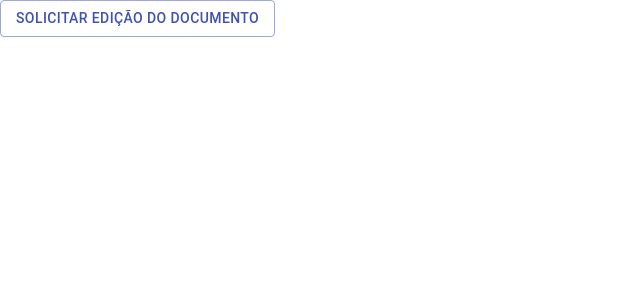
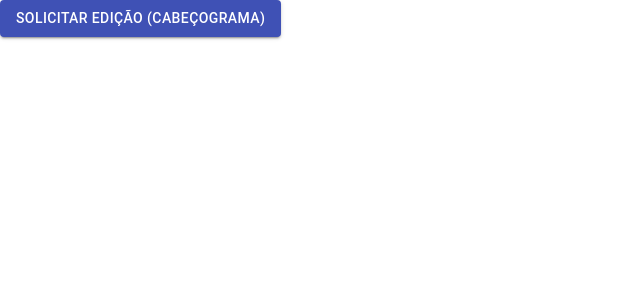
Before and after one commit to lucianapepelucio/request_modal, a React (Create React App) app: page / in a window 1280 px wide. Shown: the top 300 px of the page, without its empty margins (0-640 px from the left). Built offline with nearby package versions, Linux system fonts and the light colour scheme.

Commit message:
feat: include personIcon and MoreVertIcon

```diff
--- a/src/App.js
+++ b/src/App.js
@@ -6,7 +6,8 @@ import MuiDialogTitle from "@material-ui/core/DialogTitle";
 import MuiDialogContent from "@material-ui/core/DialogContent";
 import MuiDialogActions from "@material-ui/core/DialogActions";
 import IconButton from "@material-ui/core/IconButton";
-import CloseIcon from "@material-ui/icons/Close";
+import MoreVertIcon from '@material-ui/icons/MoreVert';
+import PersonIcon from '@material-ui/icons/Person';
 import Typography from "@material-ui/core/Typography";
 
 const styles = (theme) => ({
@@ -14,7 +15,7 @@ const styles = (theme) => ({
     margin: 0,
     padding: theme.spacing(3),
   },
-  closeButton: {
+  moreButton: {
     position: "absolute",
     right: theme.spacing(2),
     top: theme.spacing(2),
@@ -30,10 +31,10 @@ const DialogTitle = withStyles(styles)((props) => {
       {onClose ? (
         <IconButton
           aria-label="close"
-          className={classes.closeButton}
+          className={classes.moreButton}
           onClick={onClose}
         >
-          <CloseIcon />
+          <MoreVertIcon />
         </IconButton>
       ) : null}
     </MuiDialogTitle>
@@ -53,12 +54,6 @@ const DialogActions = withStyles((theme) => ({
   },
 }))(MuiDialogActions);
 
-// const Avatar = withStyles((theme) => ({
-//   root: {
-//     padding: theme.spacing(2),
-//   },
-// }))();
-
 export default function CustomizedDialogs() {
   const [open, setOpen] = React.useState(false);
 
@@ -71,8 +66,8 @@ export default function CustomizedDialogs() {
 
   return (
     <div>
-      <Button variant="outlined" color="primary" onClick={handleClickOpen}>
-        Solicitar edição do documento
+      <Button variant="contained" color="primary" onClick={handleClickOpen}>
+        Solicitar edição (cabeçograma)
       </Button>
       <Dialog
         onClose={handleClose}
@@ -83,10 +78,10 @@ export default function CustomizedDialogs() {
           Solicitando edição
         </DialogTitle>
         <DialogContent dividers>
-          <Typography gutterBottom>
-            {/* <div>
-              <img src="avatar.jpg"></img>
-            </div> */}
+          <Typography>
+            <IconButton>
+              <PersonIcon />
+            </IconButton>
             <strong>(nome do solicitante)</strong>, você está solicitando a
             edição para <strong>(nome do editor)</strong>
             <strong>(email do editor)</strong>. Pode levar algum tempo até sua
```
